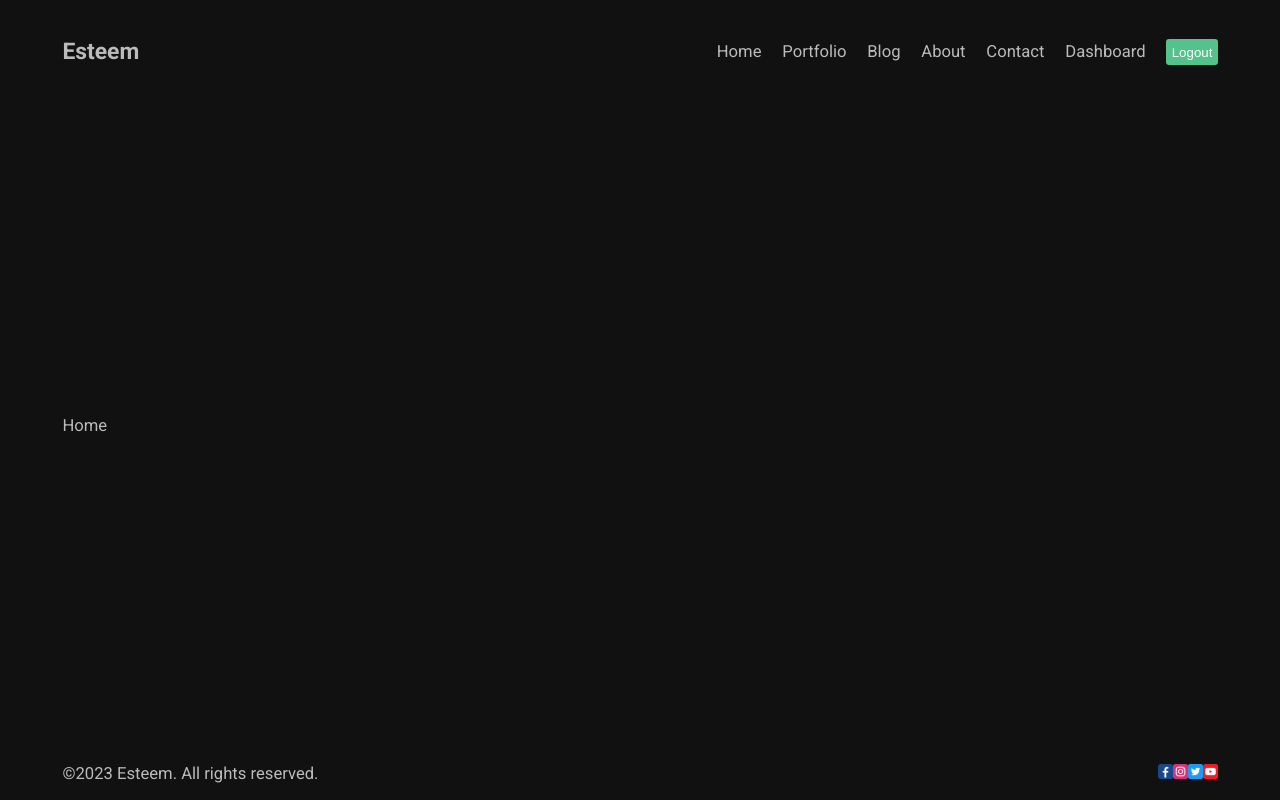
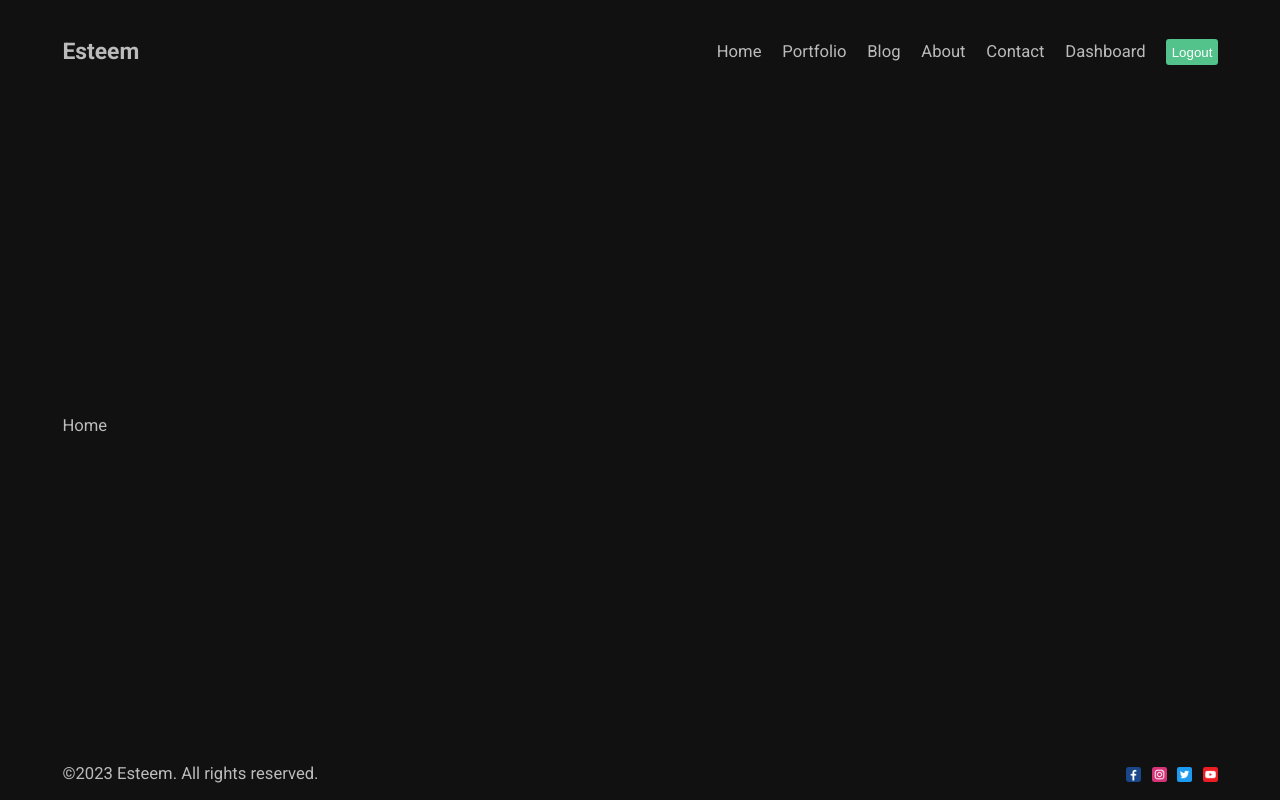
Before and after one commit to esteemayo/next_13, a Next.js app: page / in a window 1280 px wide. Built offline with nearby package versions, Linux system fonts and the light colour scheme.

Commit message:
feat: add styling

```diff
--- a/src/components/footer/Footer.module.scss
+++ b/src/components/footer/Footer.module.scss
@@ -3,4 +3,10 @@
   display: flex;
   align-items: center;
   justify-content: space-between;
+
+  .social {
+    display: flex;
+    align-items: center;
+    gap: 1rem;
+  }
 }
```
